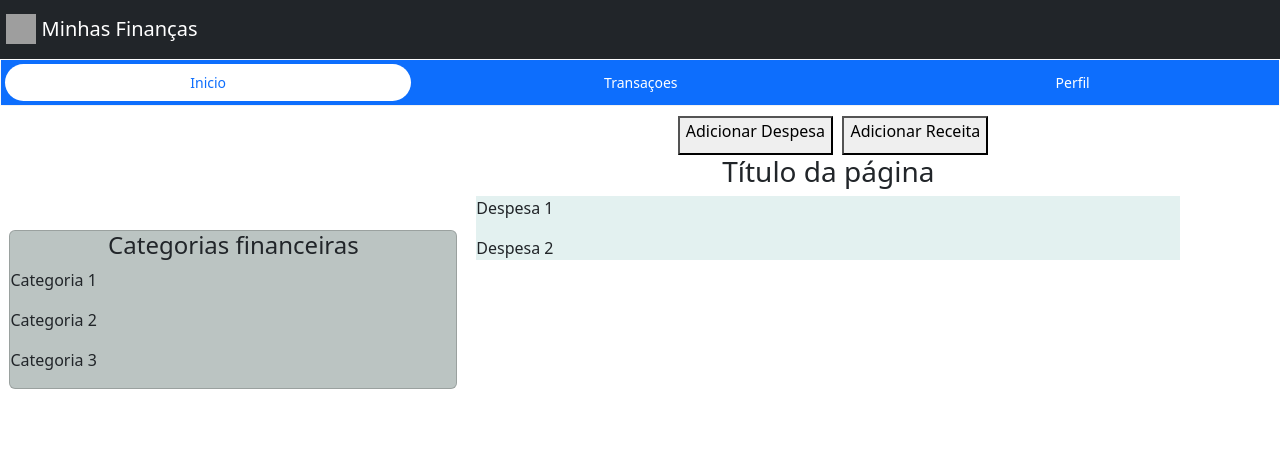
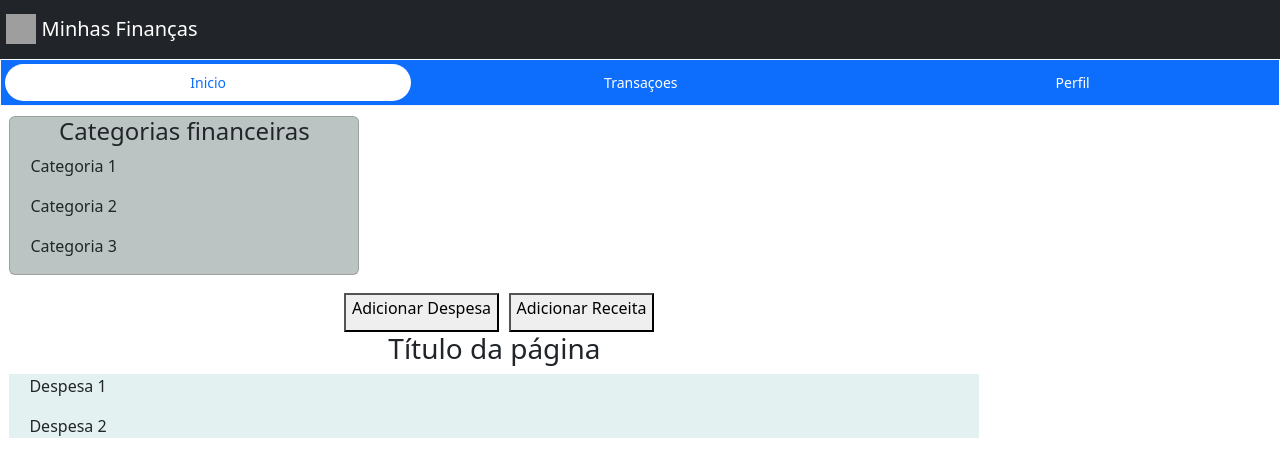
Before and after one commit to BrendaRaveli/FrontMyFinances, an Angular app: page /transactions in a window 1280 px wide. Shown: the top 476 px of the page. Built offline with nearby package versions, Linux system fonts and the light colour scheme; grey boxes are pictures that could not be loaded.

Commit message:
feat:  alteraçoes de visualização - css

```diff
--- a/src/app/app.component.html
+++ b/src/app/app.component.html
@@ -36,3 +36,5 @@
 
 
   <router-outlet></router-outlet>
+
+  <footer></footer>
--- a/src/app/transactions/category-financial/category-financial.component.css
+++ b/src/app/transactions/category-financial/category-financial.component.css
@@ -3,6 +3,8 @@ div, section {
 }
 section {
     text-align: left;
+    padding-left: 20px;
+    padding-right: 20px;
 }
 .card{
     /* width: 90%; */
--- a/src/app/transactions/financial-movements/financial-movements.component.css
+++ b/src/app/transactions/financial-movements/financial-movements.component.css
@@ -2,11 +2,14 @@ div {
     text-align: center;
 }
 button {
+    display: inline;
     padding-bottom: 10px;
     margin-left: 0.25cm;
 }
 .transactios {
     /* width: 90%; */
+    padding-left: 20px;
+    padding-right: 20px;
     text-align: left;
     background-color: rgb(227, 241, 240);
     margin-right: auto;
--- a/src/app/transactions/transactions.component.css
+++ b/src/app/transactions/transactions.component.css
@@ -1,12 +1,20 @@
+
+.principal {
+    /* display: inline-block; */
+}
+
 .item-1 {
  display: inline-block;
- width: 35%;
+ width: 350px;
  margin-right: 0.25cm;
  margin: 0.25cm;
+ /* height: 150px; */
+ /* padding-top: 25%; */
 }
 .item-2 {
     display: inline-block;
-    width: 55%;
+    width: 970px;
     margin: 0.25cm;
+    /* height: 150px; */
 
    }
--- a/src/app/transactions/transactions.component.html
+++ b/src/app/transactions/transactions.component.html
@@ -2,11 +2,13 @@
 <html lang="pt-br">
 
 <body>
-    <div class="item-1">
-        <app-category-financial></app-category-financial>
-    </div>
-    <div class="item-2">
-        <app-financial-movements></app-financial-movements>
+    <div class="principal">
+        <div class="item-1">
+            <app-category-financial></app-category-financial>
+        </div>
+        <div class="item-2">
+            <app-financial-movements></app-financial-movements>
+        </div>
     </div>
 
 </body>
```
Also changed, not shown: src/app/transactions/financial-movements/financial-movements.component.html (+4 -24 lines).
